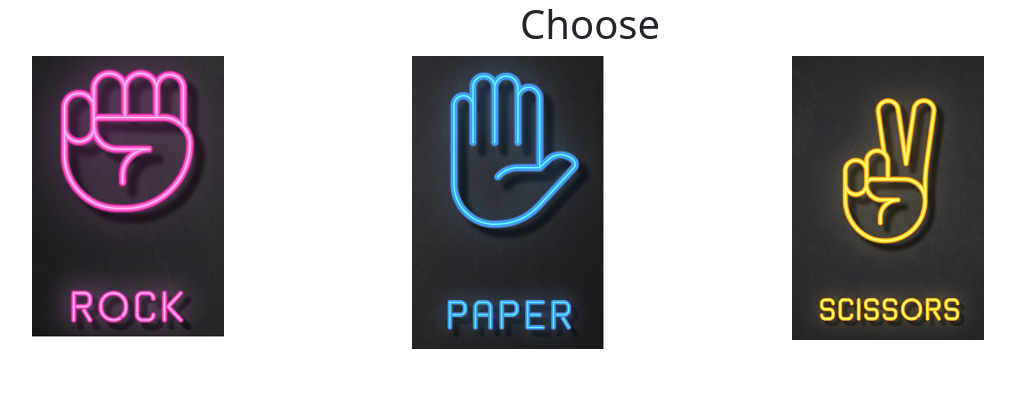
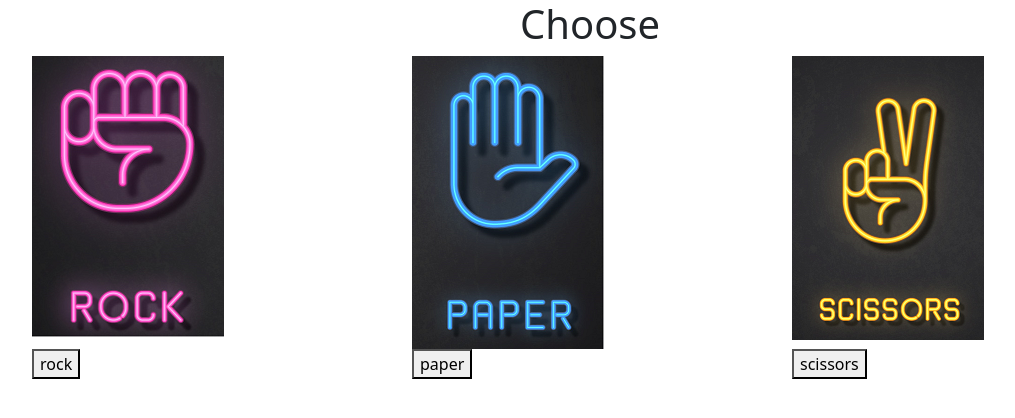
Before and after one commit to sg-7777/RPS-Angular, an Angular app: page /game in a window 1280 px wide. Shown: the top 418 px of the page, without its empty margins (50-1065 px from the left). Built offline with nearby package versions, Linux system fonts and the light colour scheme.

Commit message:
Simple test http call with number

```diff
--- a/src/app/game-element.ts
+++ b/src/app/game-element.ts
@@ -1,4 +1,4 @@
 export interface gameelement{
-    id: number,
-    name: string
+    id: number;
+    name: string;
 }
--- a/src/app/game-page/game-page.component.html
+++ b/src/app/game-page/game-page.component.html
@@ -11,7 +11,15 @@
 <div class="container">
     <div class="row">
         <div *ngFor="let element of elements" class="col">
-            <img (click)="onSelect(element.id)" src="/assets/{{element.name}}.png" alt="rock" class="img-fluid">
+            <img (click)="onSelect()" src="/assets/{{element.name}}.png" alt="rock" class="img-fluid">
         </div>
     </div>
 </div>
+
+<div class="container">
+    <div class="row">
+        <div *ngFor="let element of elements" class="col">
+            <button (click)="onSelect()">{{element.name}}</button>
+        </div>
+    </div>
+</div>
--- a/src/app/game-page/game-page.component.ts
+++ b/src/app/game-page/game-page.component.ts
@@ -17,7 +17,10 @@ export class GamePageComponent {
 
   constructor(private restService: RestService){}
 
-  onSelect(id: number): void{
-      console.log(id);
+  onSelect(): void{
+      this.restService.getHello().subscribe((data: number) => {
+        console.log(data);
+
+      });
   }
 }
--- a/src/app/rest.service.ts
+++ b/src/app/rest.service.ts
@@ -13,7 +13,8 @@ export class RestService {
 
   constructor(private http: HttpClient) { }
 
-  getHello(): Observable<gameelement>{
-    return this.http.get<gameelement>(`${this.backendUrl}`);
+  getHello(): Observable<number>{
+    return this.http
+      .get<number>(this.backendUrl);
   }
 }
```
